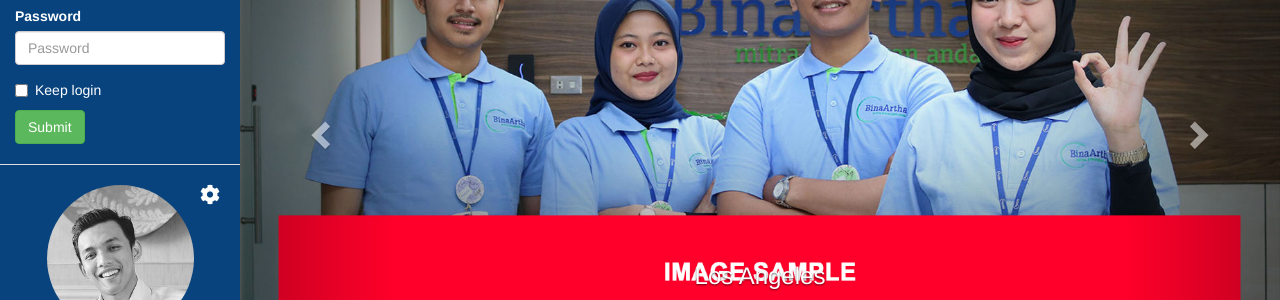
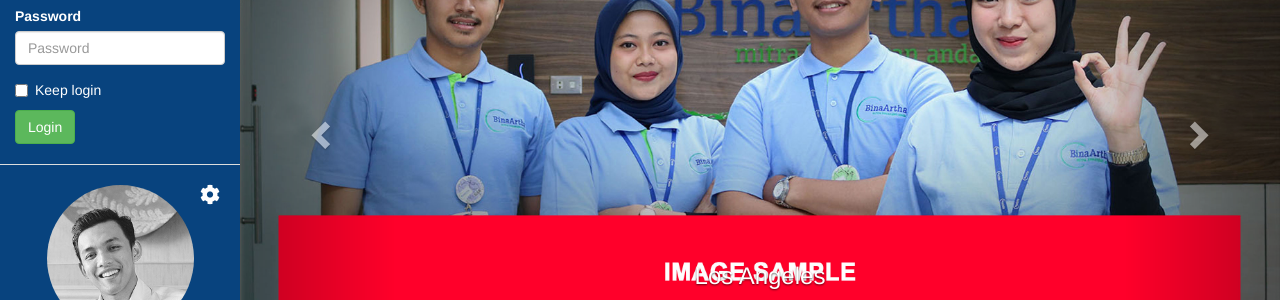
Before and after one commit to kemtol/Bina-Artha, a Jekyll site: the page built from index.html, in a window 1280 px wide. Shown: the part 204-504 px from the top of the page. Built offline with Jekyll 4.4.1, drawn with Linux system fonts in a browser that asks for light colours; nearby versions of some CDN libraries.

Commit message:
Update leftmenu.html

```diff
--- a/_includes/leftmenu.html
+++ b/_includes/leftmenu.html
@@ -20,7 +20,7 @@
               <input type="checkbox"> Keep login
             </label>
           </div>
-          <button type="submit" class="btn btn-success">Submit</button>
+          <button type="submit" class="btn btn-success">Login</button>
         </form>
       </div>
       <!-- // sebelum login -->
```
